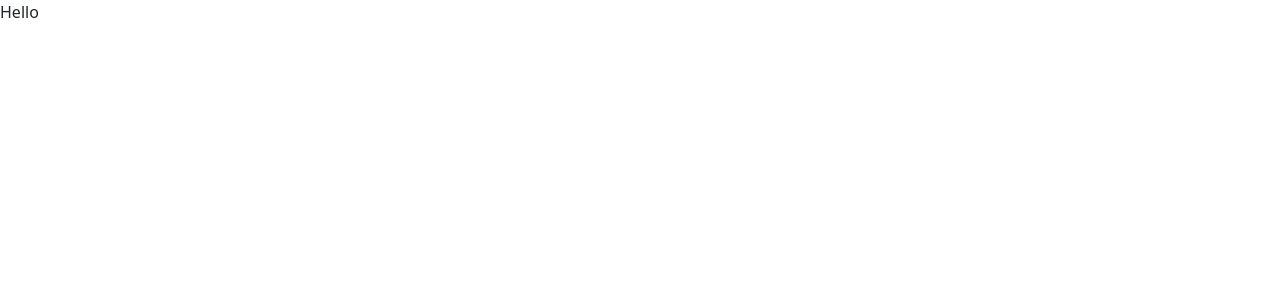
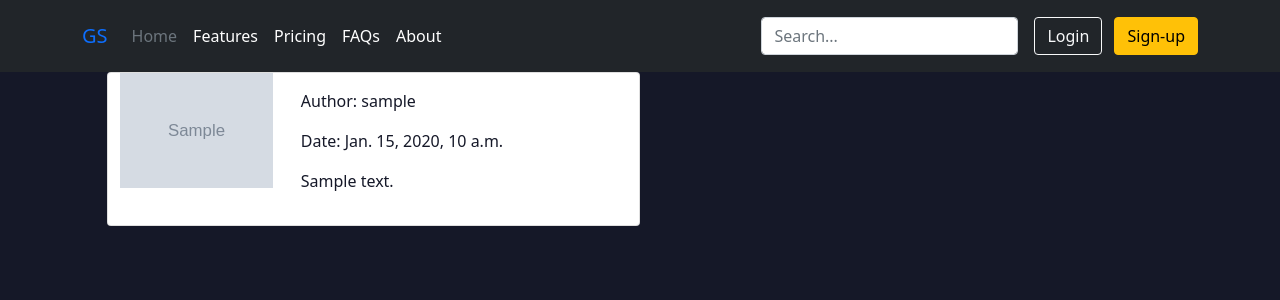
Before and after one commit to ItsAlanK/gold-splits, a Django app: page / in a window 1280 px wide. Before the commit the part shown is almost empty. Shown: the top 300 px of the page. Run offline with Django 4.2, Linux system fonts and the light colour scheme; tables that the repository leaves empty hold one stand-in row (values such as "Sample post"); grey boxes marked "Sample" are stand-in pictures; some libraries are stand-ins or nearby versions.

Commit message:
Add header to components

```diff
--- a/static/css/style.css
+++ b/static/css/style.css
@@ -0,0 +1,4 @@
+body {
+    background-color: #151828;
+    color: #151828;
+}
--- /dev/null
+++ b/templates/components/header.html
@@ -0,0 +1,26 @@
+{% load static %}
+
+<header class="p-3 bg-dark text-white">
+    <div class="container">
+        <div class="d-flex flex-wrap align-items-center justify-content-center justify-content-lg-start">
+            <a class="navbar-brand" href="{% url 'home' %}">GS</a>
+
+            <ul class="nav col-12 col-lg-auto me-lg-auto mb-2 justify-content-center mb-md-0">
+                <li><a href="#" class="nav-link px-2 text-secondary">Home</a></li>
+                <li><a href="#" class="nav-link px-2 text-white">Features</a></li>
+                <li><a href="#" class="nav-link px-2 text-white">Pricing</a></li>
+                <li><a href="#" class="nav-link px-2 text-white">FAQs</a></li>
+                <li><a href="#" class="nav-link px-2 text-white">About</a></li>
+            </ul>
+
+            <form class="col-12 col-lg-auto mb-3 mb-lg-0 me-lg-3">
+                <input type="search" class="form-control form-control-dark" placeholder="Search..." aria-label="Search">
+            </form>
+
+            <div class="text-end">
+                <button type="button" class="btn btn-outline-light me-2">Login</button>
+                <button type="button" class="btn btn-warning">Sign-up</button>
+            </div>
+        </div>
+    </div>
+</header>
--- a/templates/pages/index.html
+++ b/templates/pages/index.html
@@ -1,7 +1,27 @@
 {% extends "base.html" %}
 
 {% block content %}
-<div>
-    Hello
+{% include '../components/header.html' %}
+
+<div class="container col-10">
+    <div class="row row-cols-2">
+        {% for post in post_list %}
+        {% if forloop.counter <= 8 %}
+        <div class="card">
+            <div class="row">
+                <div class="col-4">
+                    <img class="img-fluid" src=" {{ post.hero_image.url }}">
+                </div>
+                <div class="card-body col-8">
+                    <p class="author"> Author: {{ post.author }}</p>
+                    <p class="author"> Date: {{ post.date }}</p>
+                    <p class="author">{{ post.content|safe }}</p>
+                </div>
+            </div>
+        </div>
+        {% endif %}
+        {% endfor %}
+    </div>
+</div>
 </div>
 {% endblock %}
```
